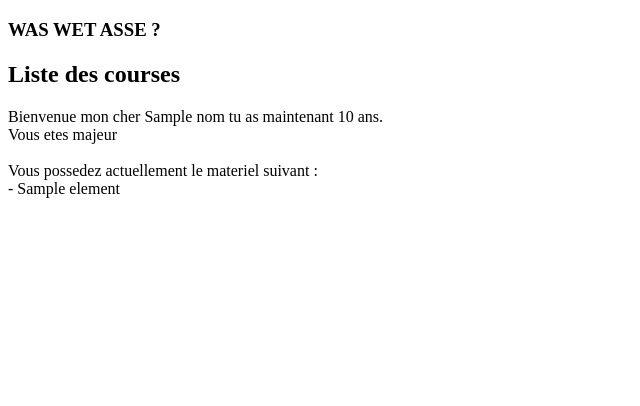
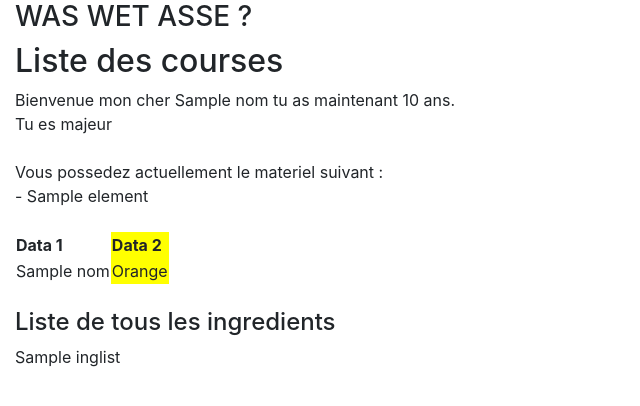
Before and after one commit to fbich/wwa, a Django app: template templates/index.html in a window 1280 px wide. Shown: the top 406 px of the page, without its empty margins (0-640 px from the left). Run offline with Django 3.2, Linux system fonts and the light colour scheme; the template is opened without the code that fills it: most values are stand-ins (such as "Sample title", 1, 10 or a date in 2020); parts of the project's set-up code (start-up, migrations or seed data) failed here and were passed over.

Commit message:
Added css and other static files

```diff
--- /dev/null
+++ b/myapp/static/css/myapp.css
@@ -0,0 +1,7 @@
+h1 a, h2 a {
+    color: #C25100;
+	font-family: 'Lobster';
+}
+body {
+    padding-left: 15px;
+}
--- a/templates/index.html
+++ b/templates/index.html
@@ -1,22 +1,41 @@
+{% load static %}
 <!DOCTYPE html>
 <html lang="fr">
     <head>
         <meta charset="UTF-8">
         <title>Title</title>
+        <link rel="stylesheet" href="https://cdn.jsdelivr.net/npm/bootstrap@4.5.3/dist/css/bootstrap.min.css" integrity="sha384-TX8t27EcRE3e/ihU7zmQxVncDAy5uIKz4rEkgIXeMed4M0jlfIDPvg6uqKI2xXr2" crossorigin="anonymous">
+        <link rel="stylesheet" href="{% static 'css/myapp.css' %}">
     </head>
     <body>
         <h3>WAS WET ASSE ?</h3>
         <h2>Liste des courses</h2>
         Bienvenue mon cher {{ nom }} tu as maintenant {{age}} ans.<br/>
         {% if age == '12' %}
-        Vous etes mineur
+            Tu es mineur de fond
         {% else %}
-        Vous etes majeur
+            Tu es majeur
         {% endif %}
         <br/><br/>
         Vous possedez actuellement le materiel suivant :<br/>
         {% for element in materielinfo %}
             - {{ element }}<br/>
         {% endfor %}
+        <br/>
+
+        <table>
+            <tr>
+              <th>Data 1</th>
+              <th style="background-color: yellow">Data 2</th>
+            </tr>
+            <tr>
+              <td>{{nom}}</td>
+              <td style="background-color: yellow">Orange</td>
+            </tr>
+        </table>
+        <br/>
+        <h4>Liste de tous les ingredients</h4>
+        {{inglist}}
+
     </body>
 </html>
```
Also changed, not shown: myapp/views.py (+39 -1 lines). Lines whose indentation alone changed are shown as unchanged.
